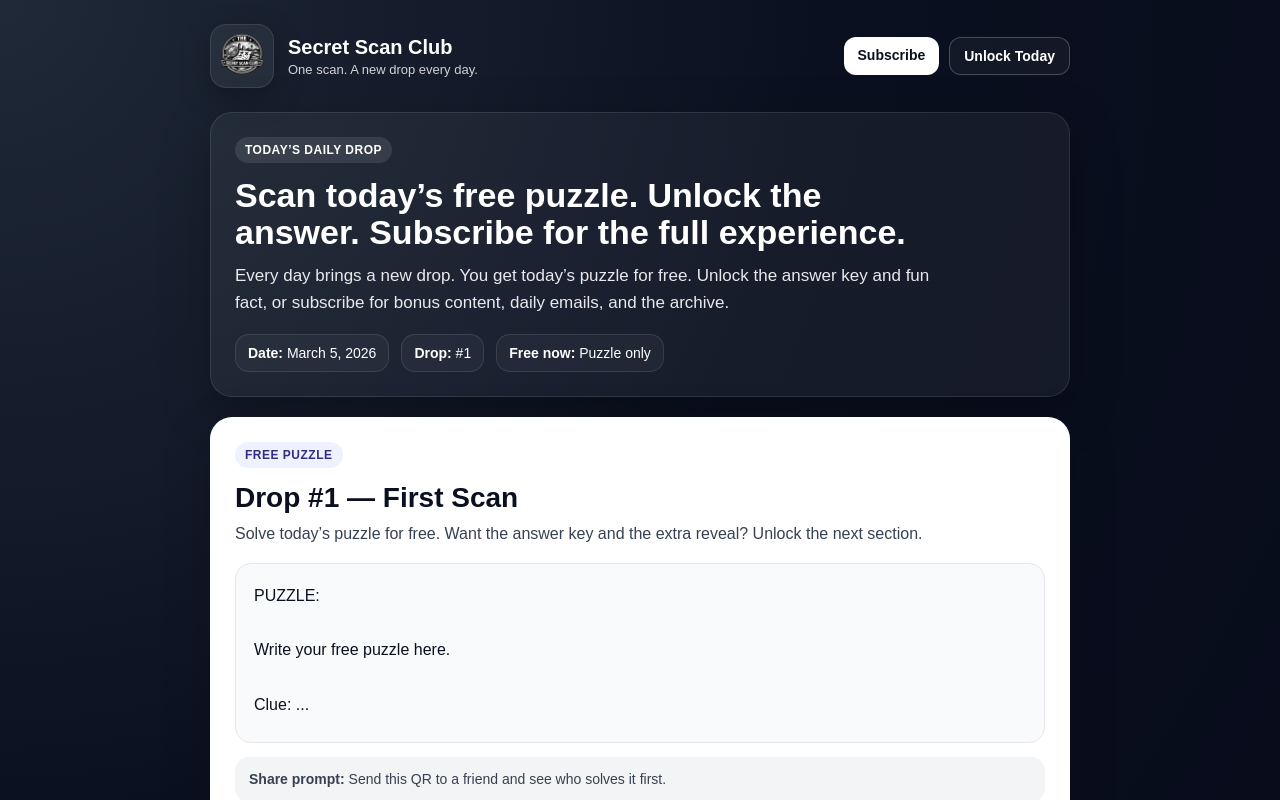
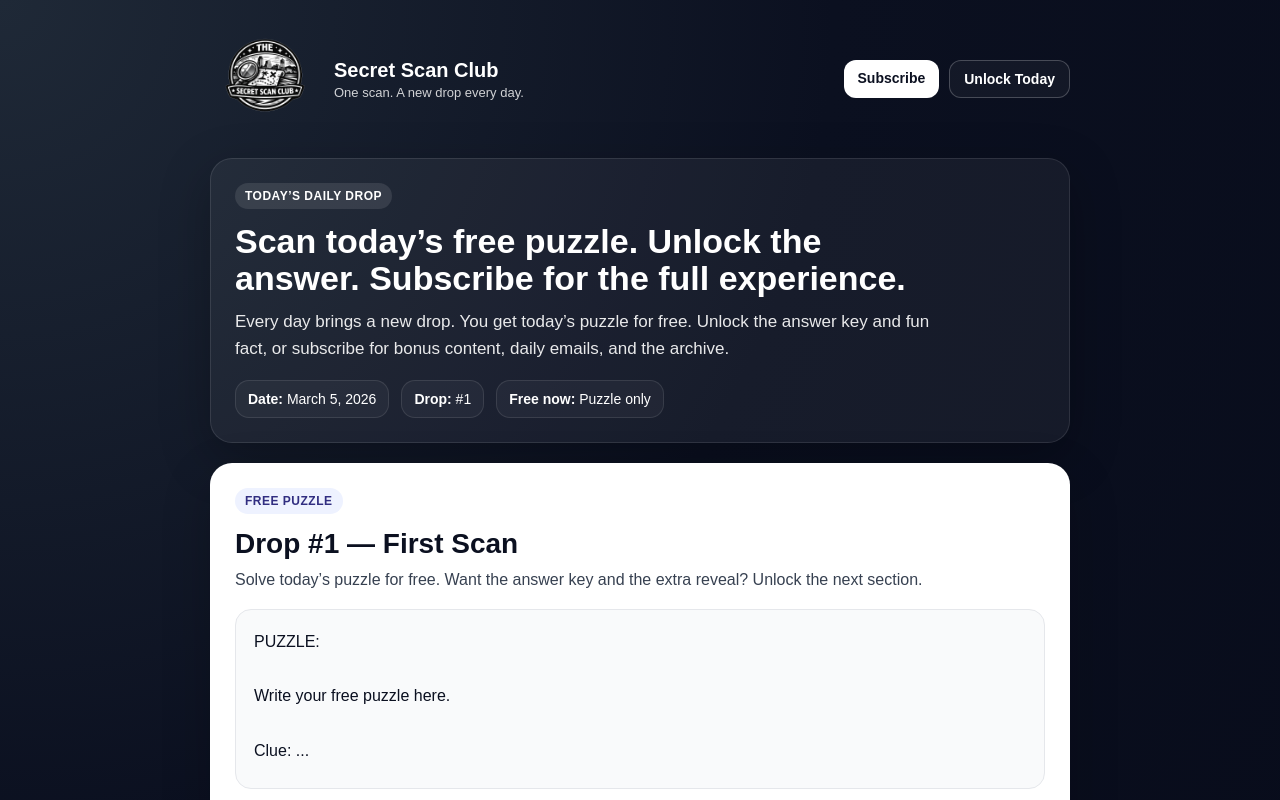
Before and after one commit to ryanc192/secretscanclub.com, a Next.js app: page / in a window 1280 px wide. Shown: the top 800 px of the page. Built offline with nearby package versions, Linux system fonts and the light colour scheme.

Commit message:
Update page.tsx

```diff
--- a/app/page.tsx
+++ b/app/page.tsx
@@ -90,13 +90,9 @@ export default function ScanPage() {
         }
 
         .brand-logo {
-          width: 64px;
-          height: 64px;
-          border-radius: 16px;
+          width: 110px;
+          height: 110px;
           overflow: hidden;
-          background: rgba(255,255,255,0.06);
-          border: 1px solid rgba(255,255,255,0.10);
-          box-shadow: 0 10px 30px rgba(0,0,0,0.25);
           flex-shrink: 0;
         }
 
@@ -401,10 +397,9 @@ export default function ScanPage() {
             text-align: center;
           }
 
-          .brand-logo {
-            width: 56px;
-            height: 56px;
-            border-radius: 14px;
+         .brand-logo {
+          width: 80px;
+          height: 80px;
           }
 
           .hero-title {
@@ -475,13 +470,13 @@ export default function ScanPage() {
             <div className="brand">
               <div className="brand-logo">
                 <Image
-                  src="/ssc-logo.png"
-                  alt="Secret Scan Club logo"
-                  width={64}
-                  height={64}
-                  style={{ width: "100%", height: "100%", objectFit: "cover" }}
-                  priority
-                />
+                    src="/ssc-logo.png"
+                    alt="Secret Scan Club logo"
+                    width={110}
+                    height={110}
+                    style={{ width: "100%", height: "100%", objectFit: "contain" }}
+                    priority
+                  />
               </div>
 
               <div>
```
